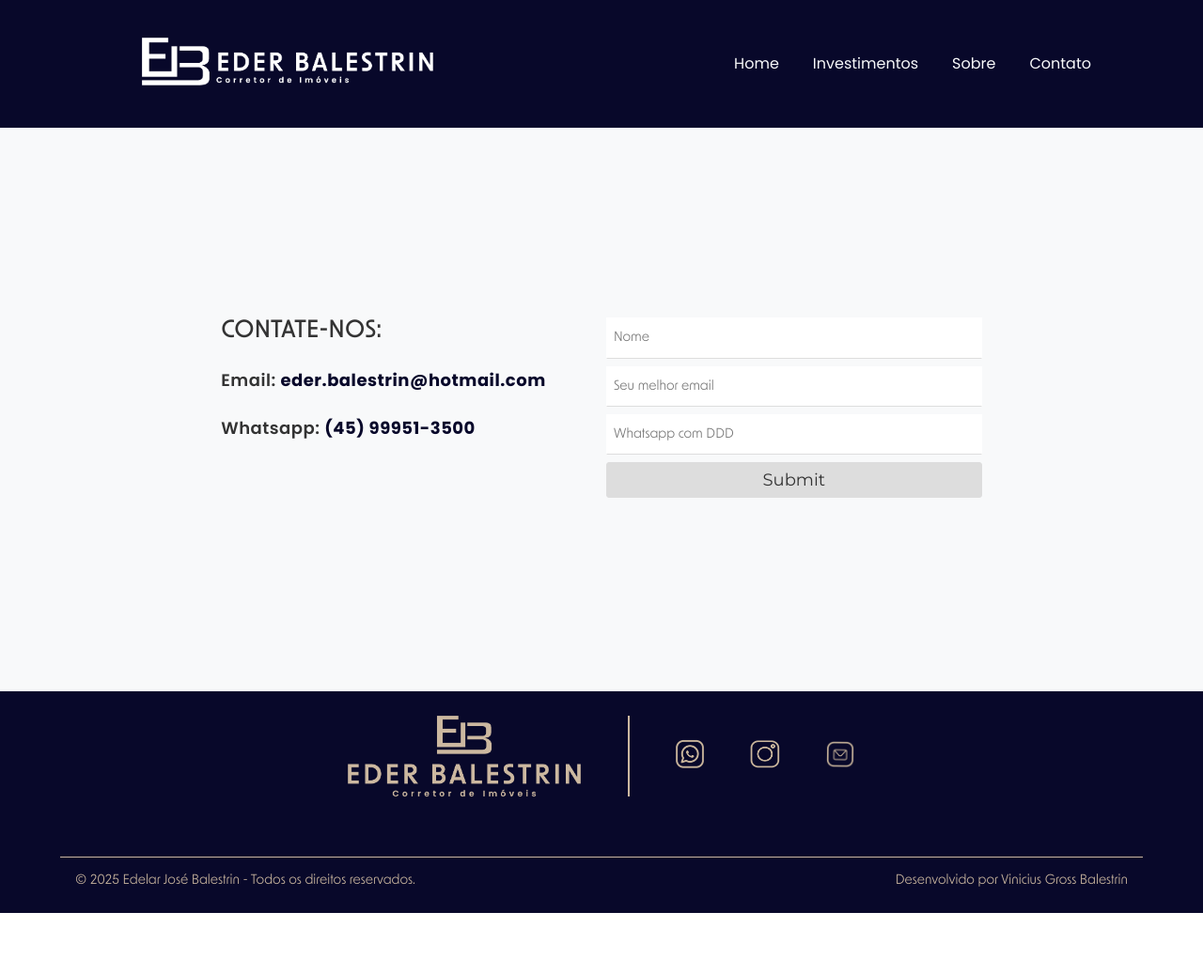
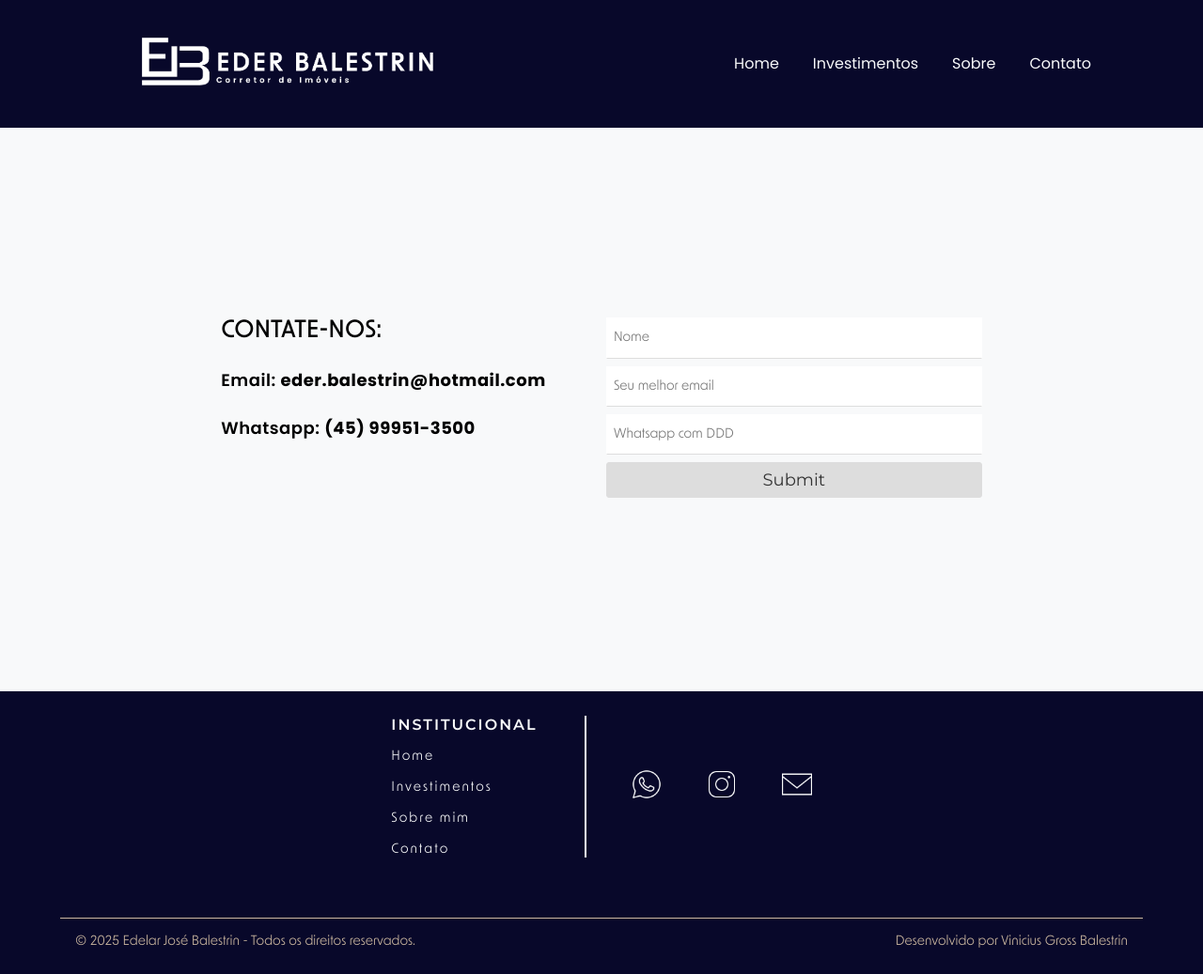
Before and after one commit to viniciusbalestra/balestrinImoveis, a website: page pages/contato.html in a window 1280 px wide. Shown: the whole page at 94% size. Before the commit the page ends 972 px from the top, so only its background shows below. Drawn offline with Linux system fonts and the light colour scheme.

Commit message:
Pequenas alterações estéticas, mudança no rodapé

```diff
--- a/pages/footer.html
+++ b/pages/footer.html
@@ -1,25 +1,33 @@
 <footer id="rodape">
     <div id="rodape-conteudo">
         <div id="rodape-contatos">
-            <img id="rodape-logo" src="/src/assets/marcaDagua/Logo.png" alt="logo">
+            <span>
+                <div id="rodape-institucional">
+                    <p id="institucional-titulo">INSTITUCIONAL</p>
+                    <a class="rodape-institucional-texto" href="/">Home</a>
+                    <a class="rodape-institucional-texto" href="/pages/investimentos.html">Investimentos</a>
+                    <a class="rodape-institucional-texto" href="/pages/sobre.html">Sobre mim</a>
+                    <a class="rodape-institucional-texto" href="/pages/contato.html">Contato</a>
+                </div>
+            </span>
             <span>
                 <div class="rodape-textos">
                     <a class="rodape-link" href="https://wa.me/5545999513500" target="_blank">
-                        <img class="rodape-logo" src="/src/assets/interativo/interativoWhatsapp.png" alt="logo whatsapp">
+                        <img class="rodape-logo" src="/src/assets/interativo/icons8-whatsapp-branco-50.png" alt="logo whatsapp">
                     </a>
                 </div>
             </span>
             <span>
                 <div class="rodape-textos">
                     <a class="rodape-link" href="https://www.instagram.com/ederbalestrin/" target="_blank" rel="noopener noreferrer">
-                        <img class="rodape-logo" src="/src/assets/interativo/interativoInstagram.png" alt="logo instagram">
+                        <img class="rodape-logo" src="/src/assets/interativo/icons8-instagram-branco-50.png" alt="logo instagram">
                     </a>
                 </div>
             </span>
             <span>
                 <div class="rodape-textos">
                     <a class="rodape-link" href="mailto:eder.balestrin@hotmail.com?subject=Interesse em investimento">
-                        <img class="rodape-logo" src="/src/assets/interativo/interativoEmail.png" alt="logo email">
+                        <img class="rodape-logo" src="/src/assets/interativo/icons8-nova-mensagem-branco-50.png" alt="logo email">
                     </a>
                 </div>
             </span>
--- a/src/styles/contato.css
+++ b/src/styles/contato.css
@@ -19,7 +19,7 @@
     padding-bottom: 4rem;
     gap: 1.5rem;
     text-decoration: none;
-    color: var(--cor-texto);
+    color: var(--cor-escuro);
 }
 
 #pagina-contato-informacoes p {
@@ -36,7 +36,7 @@
 }
 
 .link-pagina-contato {
-    color: var(--cor-primaria);
+    color: var(--cor-escuro);
     font-family: var(--fonte-secundaria);
     font-weight: 700;
 }
--- a/src/styles/investimentos.css
+++ b/src/styles/investimentos.css
@@ -106,8 +106,9 @@
 }
 
 #pagina-investimento-photo img {
-    max-width: 14.4rem;
-    height: auto;
+    width: 14.4rem;
+    height: 11.4rem;
+    object-fit: cover;
 }
 
 .pagina-investimento-info {
--- a/src/styles/style.css
+++ b/src/styles/style.css
@@ -221,13 +221,16 @@
     height: 26rem;
 }
 
+.investimentos-titulo {
+    color: var(--cor-escura);
+}
+
 .investimento-info h3 {
     display: flex;
     align-items: center;
     justify-content: center;
     font-size: 24px;
     font-family: var(--fonte-secundaria);
-    color: var(--cor-escura);
     padding: 0.6rem;
     height: 5.5rem;
     text-align: center;
@@ -289,10 +292,31 @@
     gap: 3rem;
 }
 
-#rodape-logo {
+#rodape-institucional {
     max-width: 300px;
     padding-right: 50px;
-    border-right: var(--cor-secundaria) 2px solid;
+    border-right: var(--cor-branco) 2px solid;
+    color: var(--cor-branco);
+    text-decoration: none;
+    display: flex;
+    flex-direction: column;
+    gap: 1rem;
+    font-family: var(--fonte-alternativa);
+}
+
+#institucional-titulo {
+    font-size: 16;
+    font-weight: 600;
+    font-family: var(--fonte-alternativa);
+}
+
+.rodape-institucional-texto {
+    color: var(--cor-branco);
+    font-size: 14px;
+}
+
+.rodape-institucional-texto:hover {
+    text-decoration: underline;
 }
 
 .rodape-logo {
```
Also changed, not shown: index.html (+2 -2 lines), src/assets/interativo/icons8-instagram-branco-24.png (added), src/assets/interativo/icons8-instagram-branco-50.png (added), src/assets/interativo/icons8-nova-mensagem-branco-24.png (added), src/assets/interativo/icons8-nova-mensagem-branco-50.png (added), src/assets/interativo/icons8-whatsapp-branco-24.png (added), src/assets/interativo/icons8-whatsapp-branco-50.png (added), src/assets/marcaDagua/Icone-marca-logo.png (renamed from src/assets/marcaDagua/Ícone da marca - Val Balestrin 2.png).
